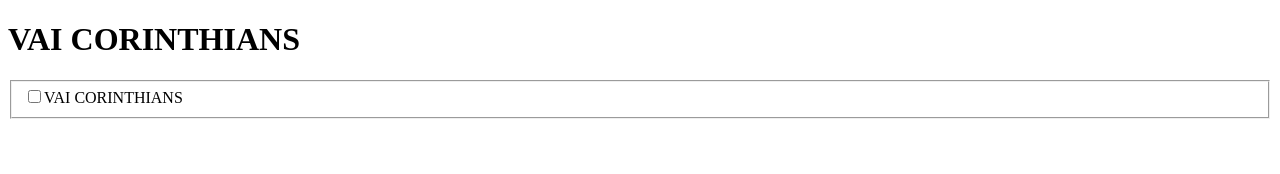
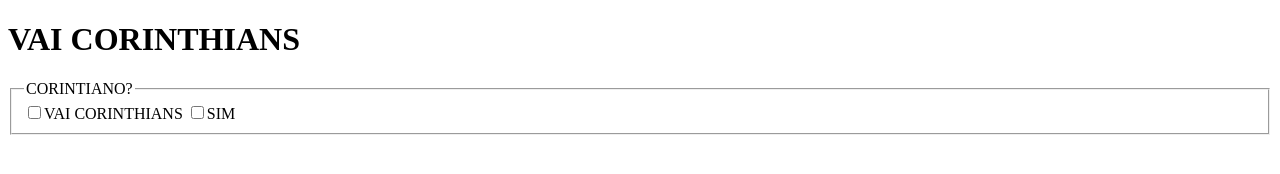
Before and after one commit to Gil32610/aRepository, a plain HTML site: page index.html in a window 1280 px wide. Drawn offline with Linux system fonts and the light colour scheme.

Commit message:
two options

```diff
--- a/index.html
+++ b/index.html
@@ -4,7 +4,9 @@
     <h1>VAI CORINTHIANS</h1>
 
     <fieldset>
-      <input type="checkbox" id="VAI CORINTHIANS1"><label>VAI CORINTHIANS</label>
+      <legend>CORINTIANO?</legend>
+      <input type="checkbox" id="VAI CORINTHIANS1"><label id="VAI CORINTHIANS">VAI CORINTHIANS</label>
+      <input type="checkbox" id="SIM"><label id="SIM">SIM</label>
     </fieldset>
   </main>
 </body>
```
